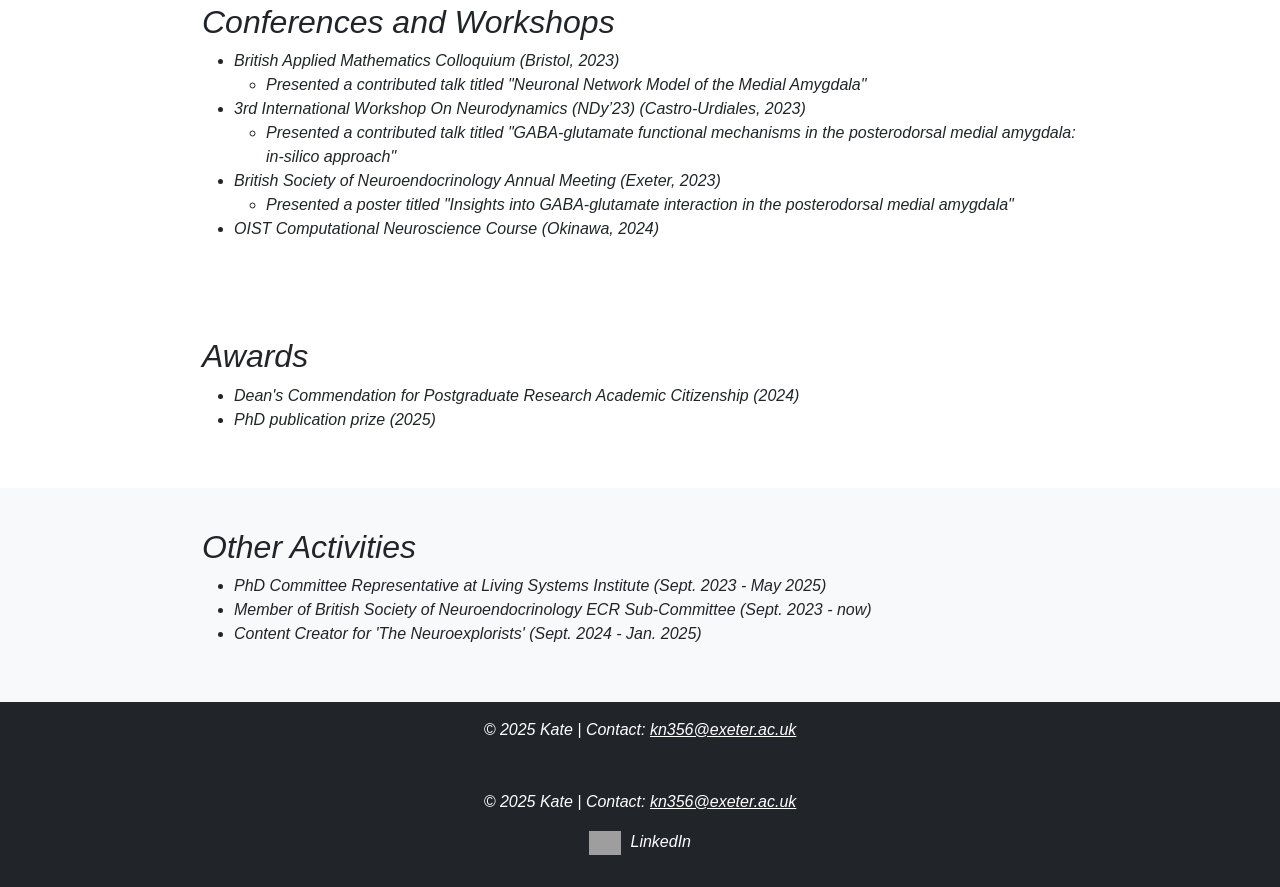
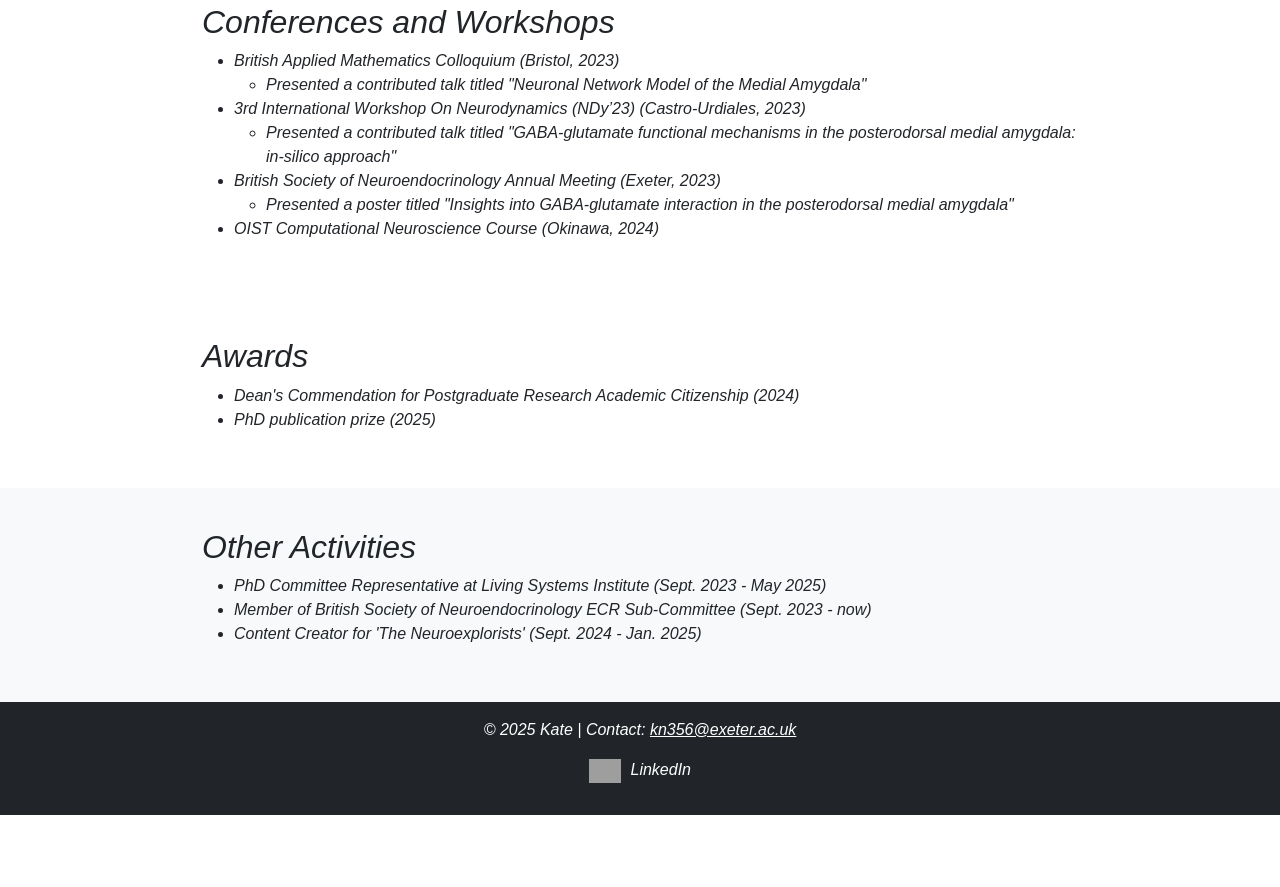
Before and after one commit to ktrnnchprnk/hello_world, a plain HTML site: page index.html in a window 1280 px wide. Shown: the part 715-1602 px from the top of the page. After the commit the page ends 1530 px from the top, so only its background shows below. Drawn offline with nearby package versions, Linux system fonts and the light colour scheme; grey boxes are pictures that could not be loaded.

Commit message:
Update index.html

```diff
--- a/index.html
+++ b/index.html
@@ -93,8 +93,6 @@
         </div>
     </section>
 
-    <footer class="bg-dark text-white text-center py-3">
-        <p>&copy; 2025 Kate | Contact: <a href="mailto:your.email@example.com" class="text-white">kn356@exeter.ac.uk</a></p>
     </footer><footer class="bg-dark text-white text-center py-3">
     <p>&copy; 2025 Kate | Contact:
         <a href="mailto:kn356@exeter.ac.uk" class="text-white">kn356@exeter.ac.uk</a>
```
